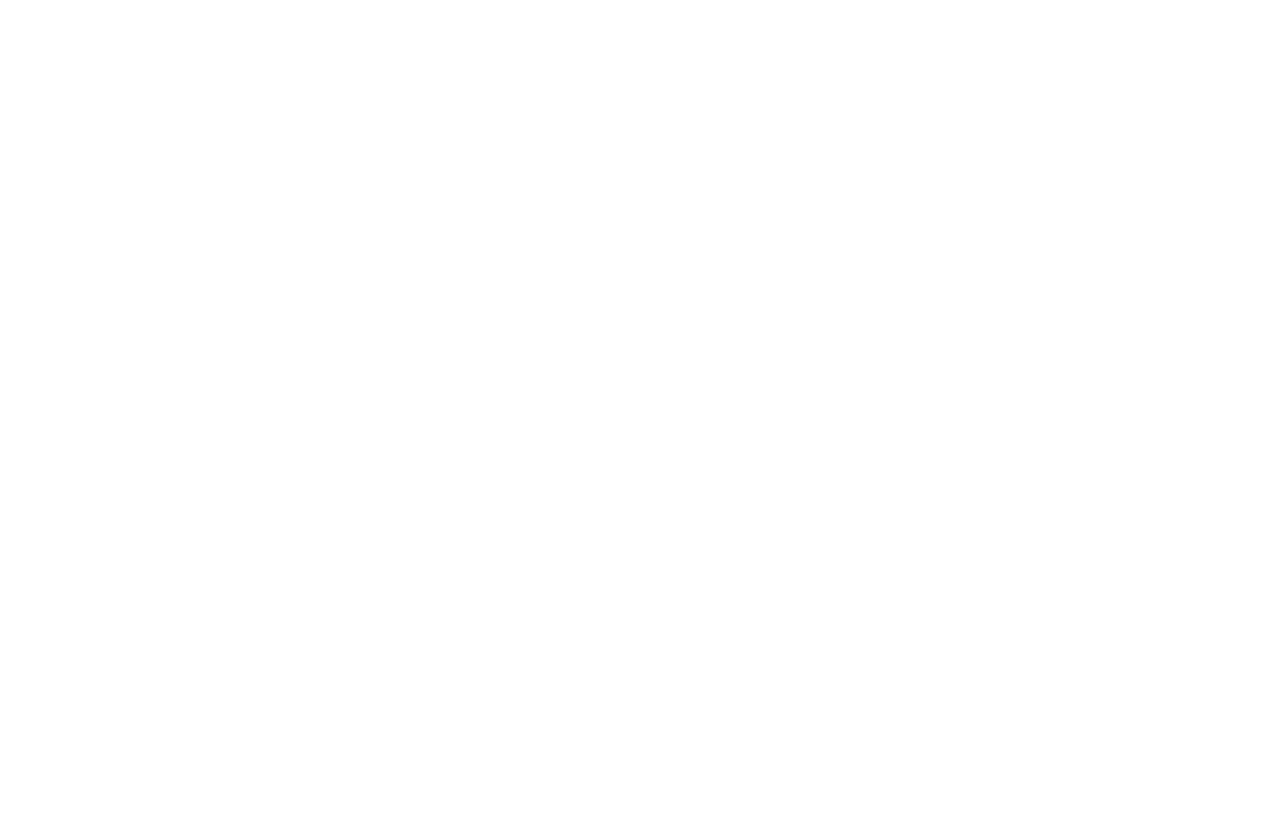
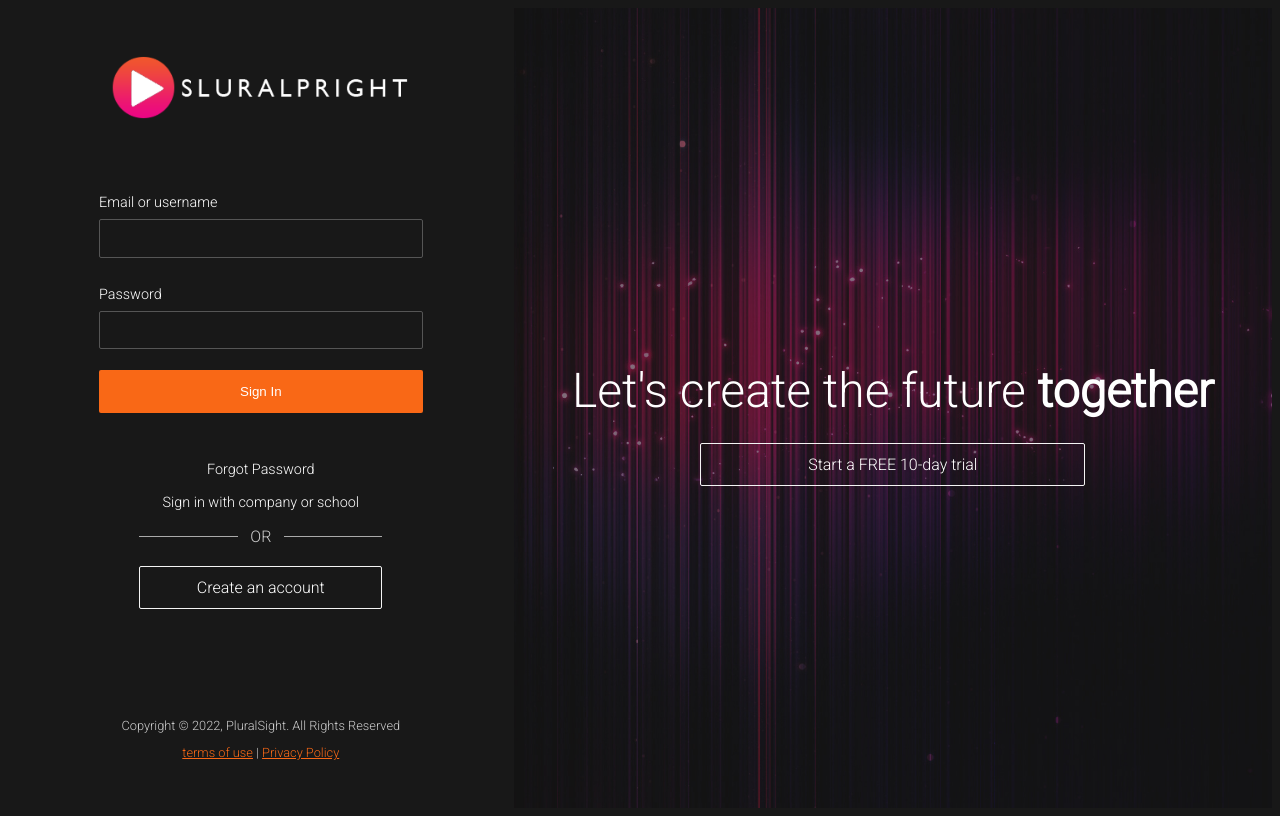
Before and after one commit to saintlypioneer/PluralSightLogin-Clone-, a plain HTML site: page index.html in a window 1280 px wide. Drawn offline with Linux system fonts and the light colour scheme.

Commit message:
completed

```diff
--- a/index.html
+++ b/index.html
@@ -1,5 +1,6 @@
 <!DOCTYPE html>
 <html lang="en">
+
 <head>
     <meta charset="UTF-8">
     <meta http-equiv="X-UA-Compatible" content="IE=edge">
@@ -7,7 +8,52 @@
     <title>Plural Sight</title>
     <link rel="stylesheet" href="styles.css">
 </head>
+
 <body>
+    <div id="wrapper">
+        <div id="left">
+            <div id="signin">
+                <div class="logo">
+                    <img src="./assets/login-logo.png" alt="logo">
+                </div>
+                <form>
+                    <div>
+                        <label>Email or username</label>
+                        <input type="text" class="text-input">
+                    </div>
+                    <div>
+                        <label>Password</label>
+                        <input type="password" class="text-input">
+                    </div>
+                    <button type="submit" class="primary-btn">Sign In</button>
+                </form>
+                <div class="links">
+                    <a href="#">Forgot Password</a>
+                    <a href="#">Sign in with company or school</a>
+                </div>
+                <div class="or">
+                    <hr class="bar">
+                    <span>OR</span>
+                    <hr class="bar">
+                </div>
+                <a href="#" class="secondary-btn">Create an account</a>
+            </div>
+            <footer id="main-footer">
+                <p>Copyright &copy; 2022, PluralSight. All Rights Reserved</p>
+                <div>
+                    <a href="#">terms of use</a> | <a href="#">Privacy Policy</a>
+                </div>
+            </footer>
+        </div>
+        <div id="right">
+            <div id="showcase">
+                <div class="showcase-content">
+                    <h1 class="showcase-text">Let's create the future <strong>together</strong></h1>
+                    <a href="#" class="secondary-btn">Start a FREE 10-day trial</a>
+                </div>
+            </div>
+        </div>
+    </div>
+</body>
 
-</body>
 </html>
--- a/styles.css
+++ b/styles.css
@@ -1,3 +1,221 @@
-body{
+@import url('https://fonts.googleapis.com/css2?family=Roboto:wght@300&display=swap');
 
+* {
+    box-sizing: border-box;
 }
+
+body {
+    font-family: 'Roboto', sans-serif;
+    font-weight: 300;
+    background: #181818;
+    color: #fff;
+    overflow: hidden;
+}
+
+h1,
+h2,
+h3,
+h4,
+h5,
+h6 {
+    font-weight: 300;
+}
+
+#wrapper {
+    display: flex;
+    flex-direction: row;
+}
+
+#left {
+    display: flex;
+    flex-direction: column;
+    align-items: center;
+    flex: 1;
+    /*if any error then move this line up-down and check*/
+    justify-content: center;
+    height: 100vh;
+}
+
+#right {
+    flex: 1;
+}
+
+#signin {
+    display: flex;
+    flex-direction: column;
+    justify-content: center;
+    align-items: center;
+    width: 80%;
+    padding-bottom: 1rem;
+}
+
+#signin form {
+    width: 80%;
+    padding-bottom: 3rem;
+}
+
+#signin .logo img {
+    width: 300px;
+}
+
+#signin .logo {
+    margin-bottom: 8vh;
+}
+
+#signin label {
+    font-size: 0.9rem;
+    line-height: 2rem;
+    font-weight: 500;
+}
+
+#signin .text-input {
+    margin-bottom: 1.3rem;
+    width: 100%;
+    border-radius: 2px;
+    background: #181818;
+    border: 1px solid #555;
+    color: #ccc;
+    padding: 0.5rem 1rem;
+    line-height: 1.3rem;
+}
+
+#signin .primary-btn {
+    width: 100%;
+}
+
+#signin .secondary-btn,
+.or,
+.links {
+    width: 60%;
+}
+
+#signin .links a{
+    color: #fff;
+    text-decoration: none;
+    display: block;
+    margin-bottom: 1rem;
+    text-align: center;
+    font-size: 0.9rem;
+}
+
+.or{
+    display: flex;
+    flex-direction: row;
+    margin-bottom: 1.2rem;
+    align-items: center;
+}
+
+#signin .or .bar{
+    flex: auto;
+    border: none;
+    height: 1px;
+    background: #aaa;
+}
+
+#signin .or span{
+    color: #ccc;
+    padding: 0 0.8rem;
+}
+
+/* Showcase */
+#showcase{
+    height: 100vh;
+    background: url('./assets/login-bg.jpg') no-repeat center center / cover ;
+    display: flex;
+    justify-content: center;
+    align-items: center;
+    text-align: center;
+}
+
+.showcase-text{
+    font-size: 3rem;
+    width: 100%;
+    color: #fff;
+    margin-bottom: 1.5rem;
+}
+
+#showcase .secondary-btn{
+    width: 60%;
+    margin: auto;
+}
+
+/* Footer */
+
+#main-footer{
+    color: #ccc;
+    text-align: center;
+    font-size: 0.8rem;
+    max-width: 80%;
+    padding-top: 5rem;
+}
+
+#main-footer a {
+    color: #f96816;
+    text-decoration: underline;
+}
+
+/* Buttons */
+
+.primary-btn {
+    padding: 0.7rem 1rem;
+    height: 2.7rem;
+    display: block;
+    border: 0;
+    border-radius: 2px;
+    font-weight: 500;
+    background: #f96816;
+    color: #fff;
+    text-decoration: none;
+    cursor: pointer;
+    text-align: center;
+    transition: all 0.5s;
+}
+
+.primary-btn:hover {
+    background: #ff7b39;
+}
+
+.secondary-btn {
+    padding: 0.7rem 1rem;
+    height: 2.7rem;
+    display: block;
+    border: 1px solid #f4f4f4;
+    border-radius: 2px;
+    font-weight: 500;
+    background: none;
+    color: #fff;
+    text-decoration: none;
+    cursor: pointer;
+    text-align: center;
+    transition: all 0.5s;
+}
+
+.secondary-btn:hover {
+    border: 1px solid #ff7b39;
+    color: #ff7b39;
+}
+
+/* Media Queries */
+
+@media(min-width: 1200px) {
+    #left {
+        flex: 4;
+    }
+
+    #right {
+        flex: 6;
+    }
+}
+
+@media (max-width: 768px) {
+    body{
+        overflow: auto;
+    }
+    #right{
+        display: none;
+    }
+    #left{
+        justify-content: start;
+        margin-top: 2vh;
+    }
+}
```
